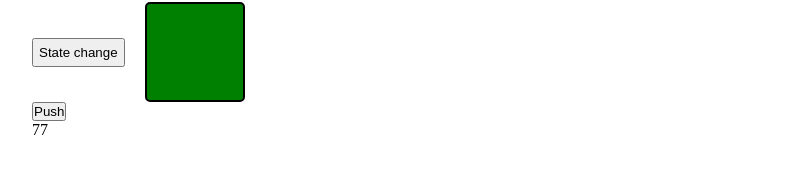
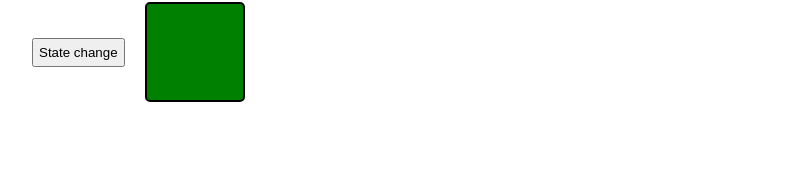
Before and after one commit to BesedinEgor/reactApp, a React (Create React App) app: page / in a window 1280 px wide. Shown: the part 387-560 px from the top of the page, without its empty margins (208-994 px from the left). Built offline with nearby package versions, Linux system fonts and the light colour scheme.

Commit message:
#17 применение useEffect согласно таске

```diff
--- a/src/components/componentLifeCicle/ComponentLifeCicle.jsx
+++ /dev/null
@@ -1,32 +0,0 @@
-import React, { useState, useEffect } from 'react';
-
-const ComponentLifeCicle = (props) => {
-  console.log('set state');
-  const [s1, setS1] = useState(props.arg);
-
-  const buttonHandler = () => {
-    console.log('handler');
-    let val = s1;
-    val++;
-    setS1(val);
-  };
-
-  useEffect(() => {
-    console.log('effect');
-  });
-
-  console.log('render 1');
-  return (
-    <>
-      <div>
-        {console.log('render 2')}
-        <div>
-          <button onClick={buttonHandler}>Push</button>
-        </div>
-        <div>{s1}</div>
-      </div>
-    </>
-  );
-};
-
-export default ComponentLifeCicle;
--- a/src/components/main/Main.jsx
+++ b/src/components/main/Main.jsx
@@ -9,7 +9,6 @@ import {
   AddNum5,
 } from '../getGeneratedNumber/GetGeneratedNumber';
 import State from '../state/State';
-import ComponentLifeCicle from '../componentLifeCicle/ComponentLifeCicle';
 
 const Main = () => {
   return (
@@ -37,7 +36,6 @@ const Main = () => {
         </p>
       </div>
       <State />
-      <ComponentLifeCicle arg={77} />
     </div>
   );
 };
--- a/src/components/state/State.jsx
+++ b/src/components/state/State.jsx
@@ -1,7 +1,20 @@
-import { useState } from 'react';
+import { useState, useEffect } from 'react';
 
 const State = () => {
   const [status, setStatus] = useState(true);
+  const [arrElem, setArrElem] = useState([]);
+
+  useEffect(() => {
+    arrElem.push('text');
+    () => {
+      setArrElem(arrElem);
+    };
+    console.log(arrElem);
+  });
+
+  useEffect(() => {
+    console.log('я родился');
+  }, []);
 
   return (
     <div className="current">
```
